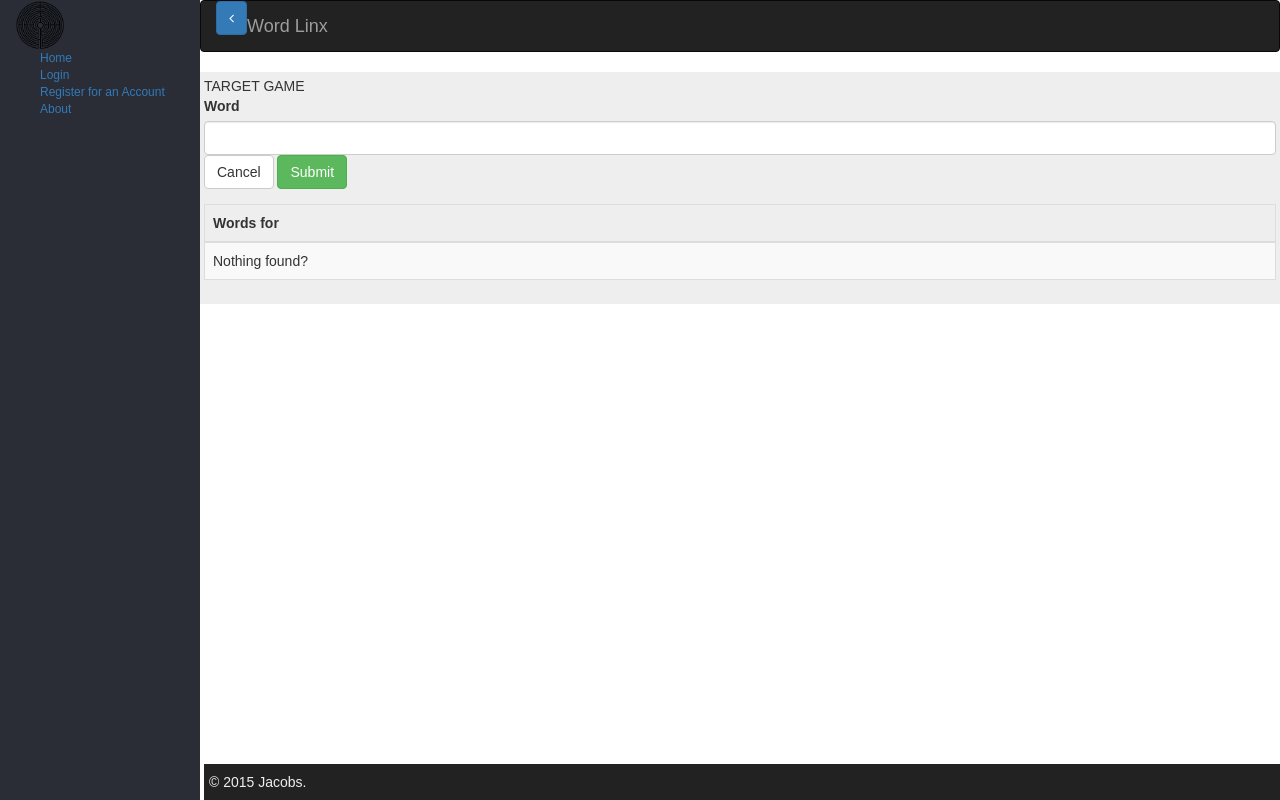
After one commit to skrillex581/wordlinks, a Flask app: template app/templates/target.html in a window 1280 px wide. The commit adds this page. Run offline with Flask 2, Linux system fonts and the light colour scheme; the template is opened without the code that fills it: most values are stand-ins (such as "Sample title", 1, 10 or a date in 2020); parts of the project's set-up code (start-up, migrations or seed data) failed here and were passed over; some libraries are stand-ins or nearby versions.

Commit message:
can play an anagram type game, added ajax load indicator

```diff
--- a/app/static/js/ag-geotrack.js
+++ b/app/static/js/ag-geotrack.js
@@ -44,8 +44,16 @@
 
     /* controller approvals */
     app.controller('wordladdercontroller', function($scope, $http) {
-        $scope.clicksubmit = function() {
-            alert('hello!');
+        $scope.clicksubmit = function(myword) {
+            $http.get('http://localhost:5000/wordsapi/v1.0/words/anagram/' + myword + '/').then(
+                function(response) {
+                    console.log(response.data)
+                    $scope.words = response.data.words;
+                    console.log($scope.words)
+                },
+                function(response) {
+                    console.log(response.data.error)
+                });
             return false;
         }
     });
--- a/app/templates/base.html
+++ b/app/templates/base.html
@@ -22,6 +22,7 @@
             <li><a href="{{url_for_security('login')}}">Login</a></li>
             <li><a href="{{url_for_security('register')}}">Register for an Account</a></li>
             {%else%}
+            <li><a href="{{url_for('target')}}">Target</a></li>
             <li><a href="{{url_for('wordladder')}}">Wordladder</a></li>
             <li><a href="{{url_for_security('logout')}}">Logout</a></li>
             {%endif%}
@@ -42,7 +43,7 @@
             </div>
         </nav>
         <div id="main" ng-app="wordgames">
-            {% if messages %} {% for message in messages %}
+            <div id="wait_indicator" class="pull-right" ng-show="http_busy"><img src="/static/images/ajax-loader.gif" />&nbsp;Please wait...</div> {% if messages %} {% for message in messages %}
             <div class="alert alert-{{message.tags}}">
                 <a href="#" class="close" data-dismiss="alert" aria-label="close">&times;</a>
                 <strong>{{message.tags|title}}!</strong> {{message}}</div>
--- /dev/null
+++ b/app/templates/target.html
@@ -0,0 +1,30 @@
+{%extends 'base.html'%} {%block title%}Main Page{%endblock%} {%block body%} TARGET GAME
+<div ng-controller="wordladdercontroller">
+    <form method="POST" name="login" action="/anagram" class="form-vertical">
+        <div class="form-group ">
+            <label for="txWord">Word</label>
+            <input id="txWord" ng-model="myword" name="txWord" class="form-control col-xs-3" required />
+        </div>
+        <div class="form-group">
+            <a class="btn btn-default" href="{{url_for('index')}}">Cancel</a>
+            <input type="button" value="Submit" class="btn btn-success" ng-click="clicksubmit(myword)" />
+        </div>
+    </form>
+    <table>
+        <table class="table table-striped table-bordered">
+            <thead>
+                <tr>
+                    <th>Words for {%raw%}{{myword}}{%endraw%}</th>
+                </tr>
+            </thead>
+            <tr ng-show="!words.length">
+                <td colspan="1">Nothing found?</td>
+            </tr>
+            <tr ng-repeat="word in words">
+                <td>{% raw %}{{word}}{% endraw %}</td>
+            </tr>
+        </table>
+
+</div>
+{%endblock%} {%block scripts%}
+<script type="text/javascript" src="/static/js/ag-geotrack.js"></script> {%endblock%}
--- a/app/views.py
+++ b/app/views.py
@@ -47,10 +47,15 @@ def approvals():
 def about():
     return render_template('about.html')
 
+@app.route('/target')
+@login_required
+def target():
+    return render_template('target.html')
+
 @app.route('/wordladder')
 @login_required
 def wordladder():
-    return render_template('wordladder.html')
+    return render_template('target.html')
 
 # API
 
--- a/config.py
+++ b/config.py
@@ -22,10 +22,10 @@ MAIL_USE_TLS = False
 MAIL_DEBUG = True
 MAIL_USERNAME = "alphacat01@gmail.com"
 MAIL_SUPPRESS_SEND = False
-if not "MAIL_PASSWORD" in os.environ:
+if not "CAT_CART" in os.environ:
     MAIL_PASSWORD = getpass("Enter the password to mail account '{0}': ".format(MAIL_USERNAME))
-    os.environ["MAIL_PASSWORD"] = MAIL_PASSWORD
-MAIL_PASSWORD = os.environ["MAIL_PASSWORD"]
+    os.environ["CAT_CART"] = str(MAIL_PASSWORD)
+MAIL_PASSWORD = os.environ["CAT_CART"]
 
 
 #flask-security
```
Also changed, not shown: app/templates/wordladder.html (deleted, +0 -15 lines), app/static/images/ajax-loader.gif (added).
